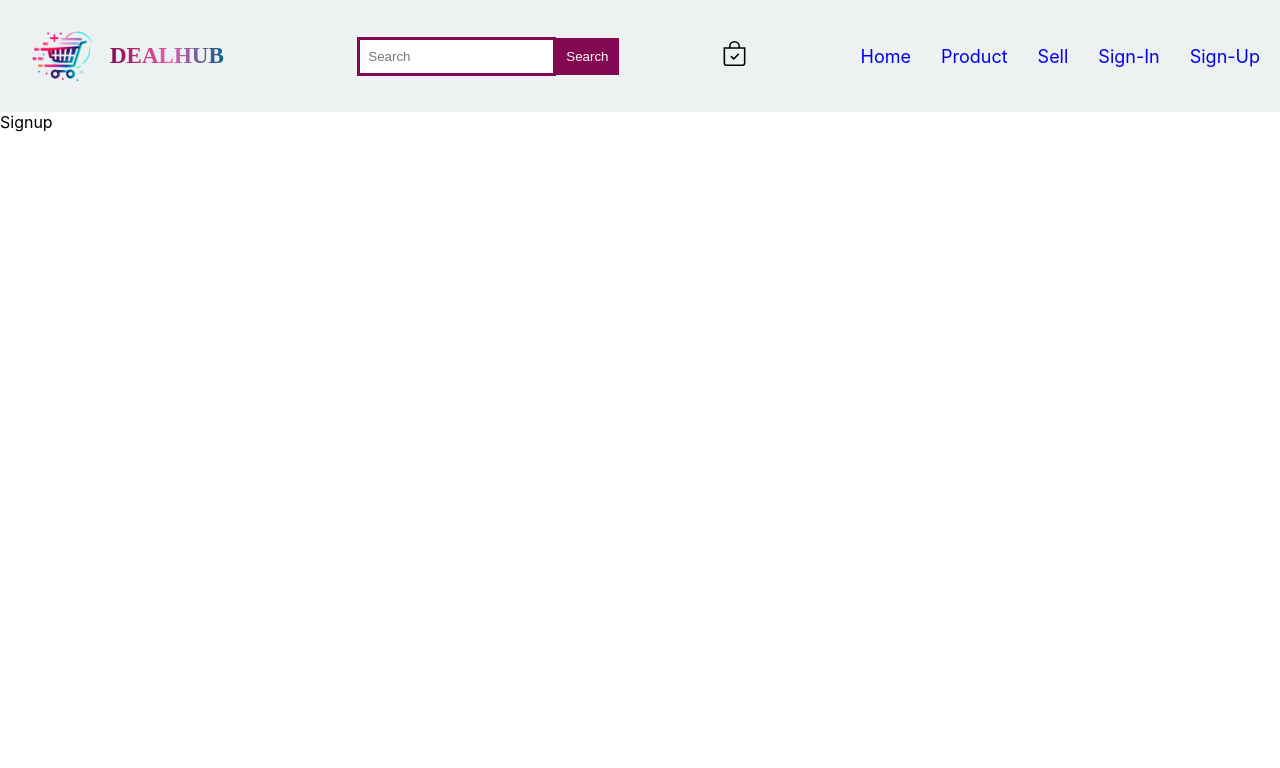
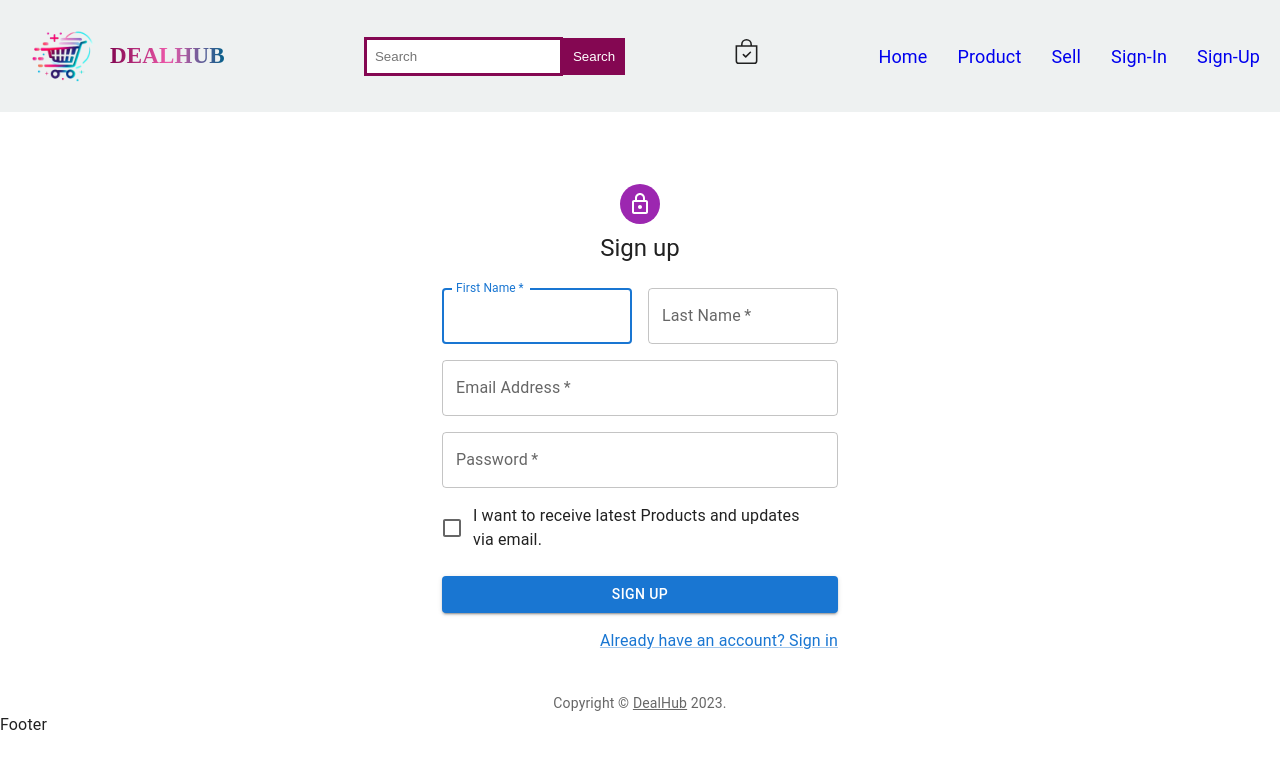
Before and after one commit to Gagan-Dheep/DealHub, a React (Create React App) app in the folder hub/: page /sign-up in a window 1280 px wide. Shown: the top 768 px of the page. Built offline with nearby package versions, Linux system fonts and the light colour scheme.

Commit message:
Signup and Signin updated

```diff
--- a/hub/package.json
+++ b/hub/package.json
@@ -3,6 +3,10 @@
   "version": "0.1.0",
   "private": true,
   "dependencies": {
+    "@emotion/react": "^11.11.1",
+    "@emotion/styled": "^11.11.0",
+    "@mui/icons-material": "^5.14.18",
+    "@mui/material": "^5.14.18",
     "@testing-library/jest-dom": "^5.17.0",
     "@testing-library/react": "^13.4.0",
     "@testing-library/user-event": "^13.5.0",
--- a/hub/src/App.js
+++ b/hub/src/App.js
@@ -9,7 +9,7 @@ function App() {
       <BrowserRouter>
         <Nav/>
         <Rout/>
-        {/* <Footer/> */}
+        <Footer/>
       </BrowserRouter>
     </>
   );
--- a/hub/src/component/Signin.js
+++ b/hub/src/component/Signin.js
@@ -1,9 +1,112 @@
-import React from 'react'
+import * as React from 'react';
+import Avatar from '@mui/material/Avatar';
+import Button from '@mui/material/Button';
+import CssBaseline from '@mui/material/CssBaseline';
+import TextField from '@mui/material/TextField';
+import FormControlLabel from '@mui/material/FormControlLabel';
+import Checkbox from '@mui/material/Checkbox';
+import Link from '@mui/material/Link';
+import Grid from '@mui/material/Grid';
+import Box from '@mui/material/Box';
+import LockOutlinedIcon from '@mui/icons-material/LockOutlined';
+import Typography from '@mui/material/Typography';
+import Container from '@mui/material/Container';
+import { createTheme, ThemeProvider } from '@mui/material/styles';
 
-const Signin = () => {
+function Copyright(props) {
   return (
-    <div>Signin</div>
-  )
+    <Typography variant="body2" color="text.secondary" align="center" {...props}>
+      {'Copyright © '}
+      <Link color="inherit" href="https://mui.com/">
+       DealHub
+      </Link>{' '}
+      {new Date().getFullYear()}
+      {'.'}
+    </Typography>
+  );
 }
 
-export default Signin
+// TODO remove, this demo shouldn't need to reset the theme.
+
+const defaultTheme = createTheme();
+
+export default function SignIn() {
+  const handleSubmit = (event) => {
+    event.preventDefault();
+    const data = new FormData(event.currentTarget);
+    console.log({
+      email: data.get('email'),
+      password: data.get('password'),
+    });
+  };
+
+  return (
+    <ThemeProvider theme={defaultTheme}>
+      <Container component="main" maxWidth="xs">
+        <CssBaseline />
+        <Box
+          sx={{
+            marginTop: 8,
+            display: 'flex',
+            flexDirection: 'column',
+            alignItems: 'center',
+          }}
+        >
+          <Avatar sx={{ m: 1, bgcolor: 'secondary.main' }}>
+            <LockOutlinedIcon />
+          </Avatar>
+          <Typography component="h1" variant="h5">
+            Sign in
+          </Typography>
+          <Box component="form" onSubmit={handleSubmit} noValidate sx={{ mt: 1 }}>
+            <TextField
+              margin="normal"
+              required
+              fullWidth
+              id="email"
+              label="Email Address"
+              name="email"
+              autoComplete="email"
+              autoFocus
+            />
+            <TextField
+              margin="normal"
+              required
+              fullWidth
+              name="password"
+              label="Password"
+              type="password"
+              id="password"
+              autoComplete="current-password"
+            />
+            <FormControlLabel
+              control={<Checkbox value="remember" color="primary" />}
+              label="Remember me"
+            />
+            <Button
+              type="submit"
+              fullWidth
+              variant="contained"
+              sx={{ mt: 3, mb: 2 }}
+            >
+              Sign In
+            </Button>
+            <Grid container>
+              <Grid item xs>
+                <Link href="#" variant="body2">
+                  Forgot password?
+                </Link>
+              </Grid>
+              <Grid item>
+                <Link href="#" variant="body2">
+                  {"Don't have an account? Sign Up"}
+                </Link>
+              </Grid>
+            </Grid>
+          </Box>
+        </Box>
+        <Copyright sx={{ mt: 8, mb: 4 }} />
+      </Container>
+    </ThemeProvider>
+  );
+}
--- a/hub/src/component/Signup.js
+++ b/hub/src/component/Signup.js
@@ -1,9 +1,133 @@
-import React from 'react'
+import * as React from 'react';
+import Avatar from '@mui/material/Avatar';
+import Button from '@mui/material/Button';
+import CssBaseline from '@mui/material/CssBaseline';
+import TextField from '@mui/material/TextField';
+import FormControlLabel from '@mui/material/FormControlLabel';
+import Checkbox from '@mui/material/Checkbox';
+import Link from '@mui/material/Link';
+import Grid from '@mui/material/Grid';
+import Box from '@mui/material/Box';
+import LockOutlinedIcon from '@mui/icons-material/LockOutlined';
+import Typography from '@mui/material/Typography';
+import Container from '@mui/material/Container';
+import { createTheme, ThemeProvider } from '@mui/material/styles';
 
-const Signup = () => {
+function Copyright(props) {
   return (
-    <div>Signup</div>
-  )
+    <Typography variant="body2" color="text.secondary" align="center" {...props}>
+      {'Copyright © '}
+      <Link color="inherit" href="https://mui.com/">
+       DealHub
+      </Link>{' '}
+      {new Date().getFullYear()}
+      {'.'}
+    </Typography>
+  );
 }
 
-export default Signup
+// TODO remove, this demo shouldn't need to reset the theme.
+
+const defaultTheme = createTheme();
+
+export default function SignUp() {
+  const handleSubmit = (event) => {
+    event.preventDefault();
+    const data = new FormData(event.currentTarget);
+    console.log({
+      email: data.get('email'),
+      password: data.get('password'),
+    });
+  };
+
+  return (
+    <ThemeProvider theme={defaultTheme}>
+      <Container component="main" maxWidth="xs">
+        <CssBaseline />
+        <Box
+          sx={{
+            marginTop: 8,
+            display: 'flex',
+            flexDirection: 'column',
+            alignItems: 'center',
+          }}
+        >
+          <Avatar sx={{ m: 1, bgcolor: 'secondary.main' }}>
+            <LockOutlinedIcon />
+          </Avatar>
+          <Typography component="h1" variant="h5">
+            Sign up
+          </Typography>
+          <Box component="form" noValidate onSubmit={handleSubmit} sx={{ mt: 3 }}>
+            <Grid container spacing={2}>
+              <Grid item xs={12} sm={6}>
+                <TextField
+                  autoComplete="given-name"
+                  name="firstName"
+                  required
+                  fullWidth
+                  id="firstName"
+                  label="First Name"
+                  autoFocus
+                />
+              </Grid>
+              <Grid item xs={12} sm={6}>
+                <TextField
+                  required
+                  fullWidth
+                  id="lastName"
+                  label="Last Name"
+                  name="lastName"
+                  autoComplete="family-name"
+                />
+              </Grid>
+              <Grid item xs={12}>
+                <TextField
+                  required
+                  fullWidth
+                  id="email"
+                  label="Email Address"
+                  name="email"
+                  autoComplete="email"
+                />
+              </Grid>
+              <Grid item xs={12}>
+                <TextField
+                  required
+                  fullWidth
+                  name="password"
+                  label="Password"
+                  type="password"
+                  id="password"
+                  autoComplete="new-password"
+                />
+              </Grid>
+              <Grid item xs={12}>
+                <FormControlLabel
+                  control={<Checkbox value="allowExtraEmails" color="primary" />}
+                  label="I want to receive latest Products and updates via email."
+                />
+              </Grid>
+            </Grid>
+            <Button
+              type="submit"
+              fullWidth
+              variant="contained"
+              sx={{ mt: 3, mb: 2 }}
+            >
+              Sign Up
+            </Button>
+            <Grid container justifyContent="flex-end">
+              <Grid item>
+                <Link href="#" variant="body1">
+                  Already have an account? Sign in
+                </Link>
+              </Grid>
+            </Grid>
+          </Box>
+        </Box>
+        <Copyright sx={{ mt: 5 }} />
+      </Container>
+    </ThemeProvider>
+  );
+}
--- /dev/null
+++ b/hub/src/style/SignIn.css
@@ -0,0 +1,141 @@
+section{
+  display: flex;
+  justify-content: center;
+  align-items: center;
+  width: 100%;
+  height: 100vh;
+  /* background-image: url(bg.jpg); */
+  background-size: cover;
+  background-position: center;
+  animation: animateBg 5s linear infinite;
+}
+
+@keyframes animateBg{
+  100%{
+    filter: hue-rotate(360deg);
+  }
+}
+
+.login-box{
+  position: relative;
+  width: 400px;
+  height: 450px;
+  background: transparent;
+  border: 4px solid rgba(0, 0, 0, 0.9);
+  border-radius: 20px;
+  display: flex;
+  justify-content: center;
+  align-items: center;
+  backdrop-filter: blur(15px);
+}
+
+h2{
+  font-size: 2em;
+  color: #000000;
+  text-align: center;
+}
+
+.input-box{
+  position: relative;
+  width: 310px;
+  margin: 30px 0;
+  border-bottom: 2px solid #000000;
+}
+
+.input-box label{
+  position: absolute;
+  top: 50%;
+  left: 5px;
+  transform: translateY(-50%);
+  font-size: 1em;
+  color: #000000;
+  pointer-events: none;
+  transition: .5s;
+}
+
+.input-box input:focus~label,
+.input-box input:valid~label{
+  top: -5px;
+}
+
+.input-box input{
+  width: 100%;
+  height: 50px;
+  background: transparent;
+  border: none;
+  outline: none;
+  font-size: 1em;
+  color: #000000;
+  padding: 0 35px 0 5px;
+}
+
+.input-box .icon{
+  position: absolute;
+  right: 8px;
+  color: #000000;
+  font-size: 1.2em;
+  line-height: 57px;
+}
+
+.remember-forget{
+  margin: -15px 0 15px;
+  font-size: .9em;
+  color: #fff;
+  display: flex;
+  justify-content: space-between;
+}
+
+.remember-forget label input{
+  margin: right 3px;
+}
+
+.remember-forget a{
+  color: #fff;
+  text-decoration: none;
+}
+
+.remember-forget a:hover{
+  text-decoration: underline;
+}
+
+button{
+  width: 100%;
+  height: 40px;
+  background: #fff;
+  border: none;
+  outline: none;
+  border-radius: 40px;
+  cursor: pointer;
+  font-size: 1em;
+  color: #000;
+  font-weight: 500;
+}
+
+.register-link{
+  font-size: .9em;
+  color: #070606;
+  text-align: center;
+  margin: 25px 0 10px;
+}
+
+.register-link p a{
+  color: #000000;
+  text-decoration: none;
+  font-weight: 600;
+}
+
+.register-link p a:hover{
+  text-decoration: underline;
+}
+
+@media (max-width:360px){
+  .login-box{
+    width: 100%;
+    height: 100vh;
+    border: none;
+    border-radius: 0;
+  }
+  .input-box{
+    width: 290px;
+  }
+}
--- a/hub/src/style/home.css
+++ b/hub/src/style/home.css
@@ -41,7 +41,7 @@ background: white;
 color: #840752;
 }
 .home .container .image{
-    filter: drop-shadow(5px 5px 5px rgb(48, 48, 48));
+    filter: drop-shadow(5px 5px 5px rgb(38, 31, 31));
 
 }
 
--- a/hub/src/style/nav.css
+++ b/hub/src/style/nav.css
@@ -61,3 +61,7 @@
     text-transform: capitalize;
     font-size: 18px;
 }
+.main-header .container .header .container .nav ul li .link:hover{
+    color: #840752;
+
+}
```
Also changed, not shown: 1 other file (tests, documents, lock files or other folders).
